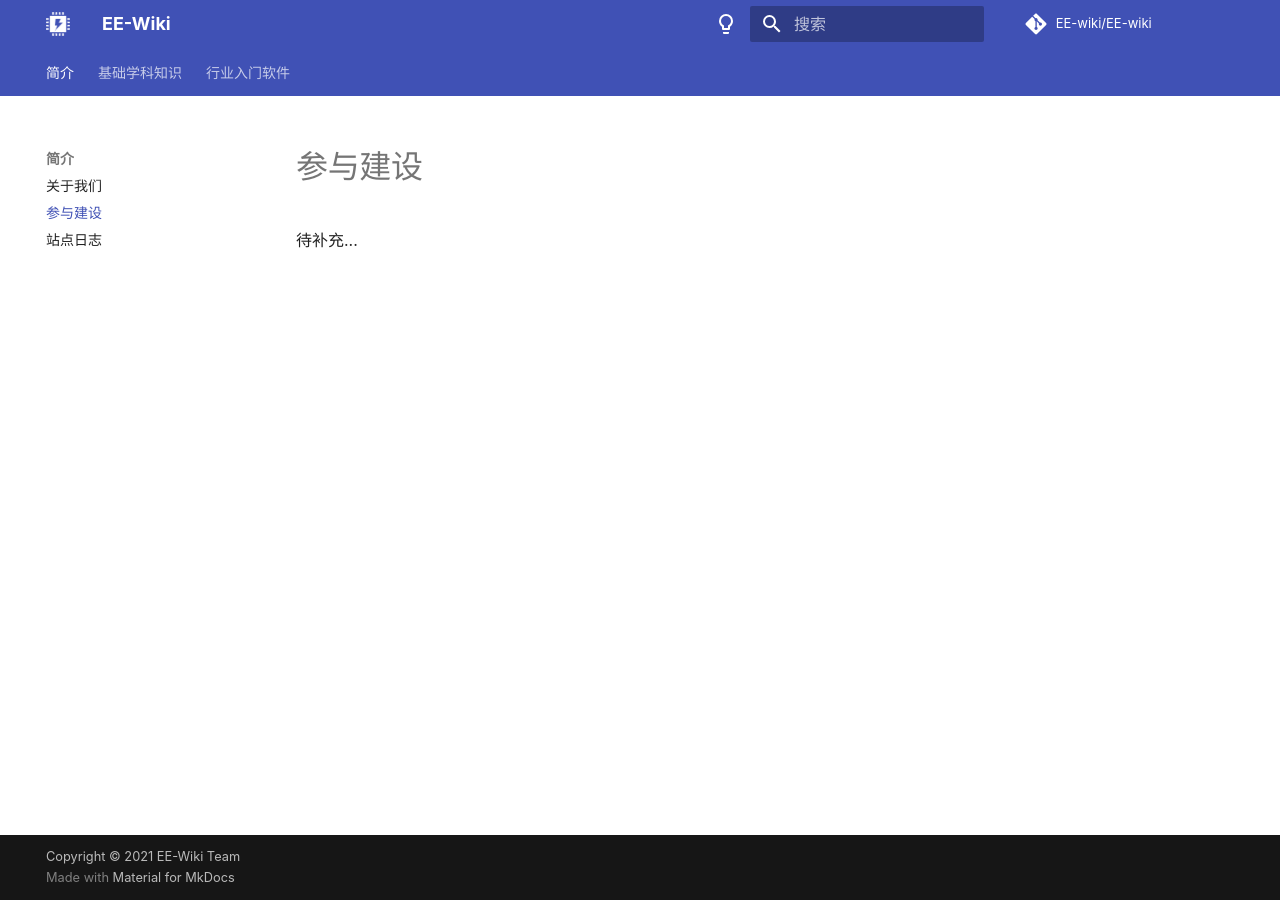
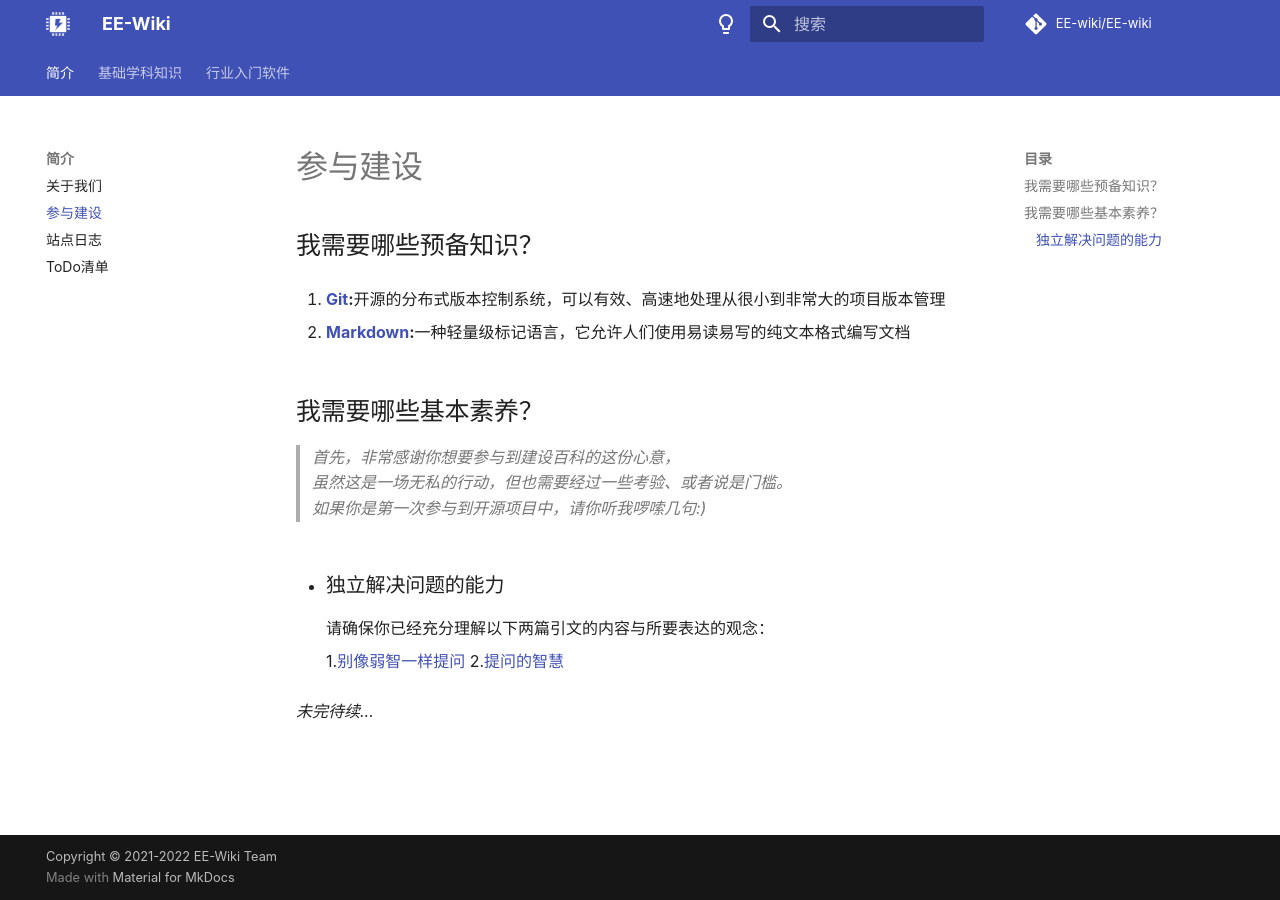
Before and after one commit to TidalForce-cn/EE-Wiki, an MkDocs documentation site: the page built from docs/intro/join-us.md, in a window 1280 px wide. Built offline with MkDocs 1.6.1 and Material for MkDocs 9.7.7, drawn with Linux system fonts in a browser that asks for light colours; some web fonts are replaced; comment, search, counter and statistics services are not loaded.

Commit message:
content upd..

```diff
--- a/docs/intro/join-us.md
+++ b/docs/intro/join-us.md
@@ -1,3 +1,21 @@
 # 参与建设
 
-待补充...
+## 我需要哪些预备知识？
+
+1. **[Git](https://git-scm.com/):**开源的分布式版本控制系统，可以有效、高速地处理从很小到非常大的项目版本管理
+
+2. **[Markdown](https://markdown.com.cn/):**一种轻量级标记语言，它允许人们使用易读易写的纯文本格式编写文档
+
+## 我需要哪些基本素养？
+
+> *首先，非常感谢你想要参与到建设百科的这份心意，
+> 虽然这是一场无私的行动，但也需要经过一些考验、或者说是门槛。
+> 如果你是第一次参与到开源项目中，请你听我啰嗦几句:)*
+
+* ### 独立解决问题的能力
+
+    请确保你已经充分理解以下两篇引文的内容与所要表达的观念：
+
+    1.[别像弱智一样提问](https://github.com/tangx/Stop-Ask-Questions-The-Stupid-Ways/blob/master/README.md) 2.[提问的智慧](https://github.com/ryanhanwu/How-To-Ask-Questions-The-Smart-Way/blob/main/README-zh_CN.md)
+
+*未完待续...*
--- a/mkdocs.yml
+++ b/mkdocs.yml
@@ -10,6 +10,7 @@ nav:
     - 关于我们: index.md
     - 参与建设: intro/join-us.md
     - 站点日志: intro/site-dev-log.md
+    - ToDo清单: intro/ToDoList.md
   - 基础学科知识:
     - 模电:
       - 关于模电: basic-knowledge/analog-basic/index.md
@@ -61,12 +62,15 @@ repo_name: 'EE-wiki/EE-wiki'
 repo_url: 'https://github.com/EE-wiki/EE-wiki'
 
 # Copyright
-copyright: 'Copyright &copy; 2021 EE-Wiki Team'
+copyright: 'Copyright &copy; 2021-2022 EE-Wiki Team'
 
 # Extra Settings
 extra:
   disqus: ee-wiki
 markdown_extensions:
   - admonition
+  - footnotes
   - pymdownx.details
   - pymdownx.superfences
+  - pymdownx.tasklist:
+      custom_checkbox: true
```
Also changed, not shown: README.md (+1 -4 lines), docs/basic-knowledge/analog-basic/index.md (+3 -5 lines), docs/basic-knowledge/digital-basic/index.md (+3 -5 lines), docs/basic-knowledge/veriloghdl-lang/index.md (+3 -5 lines), docs/intro/ToDoList.md (added, +33 -0 lines).
